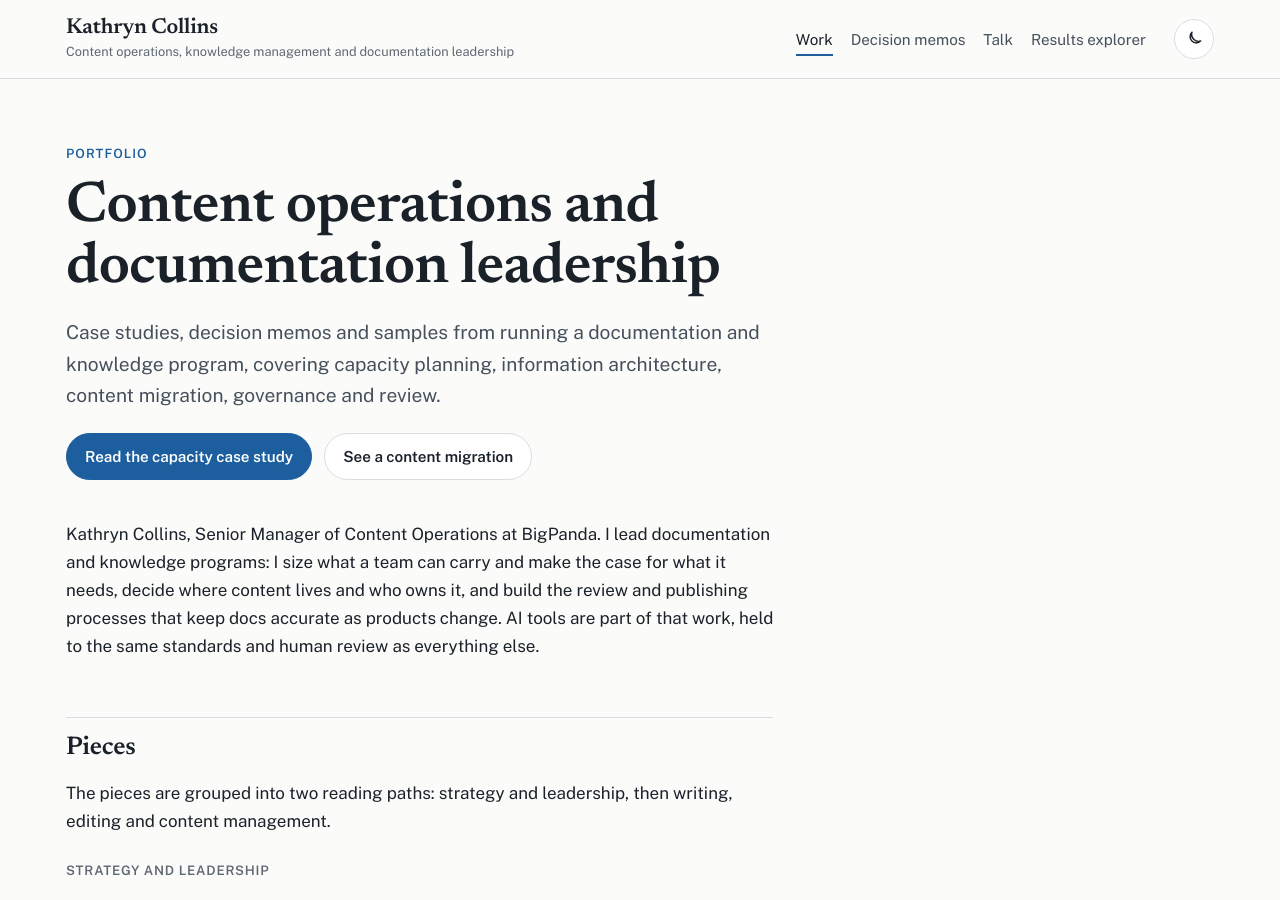
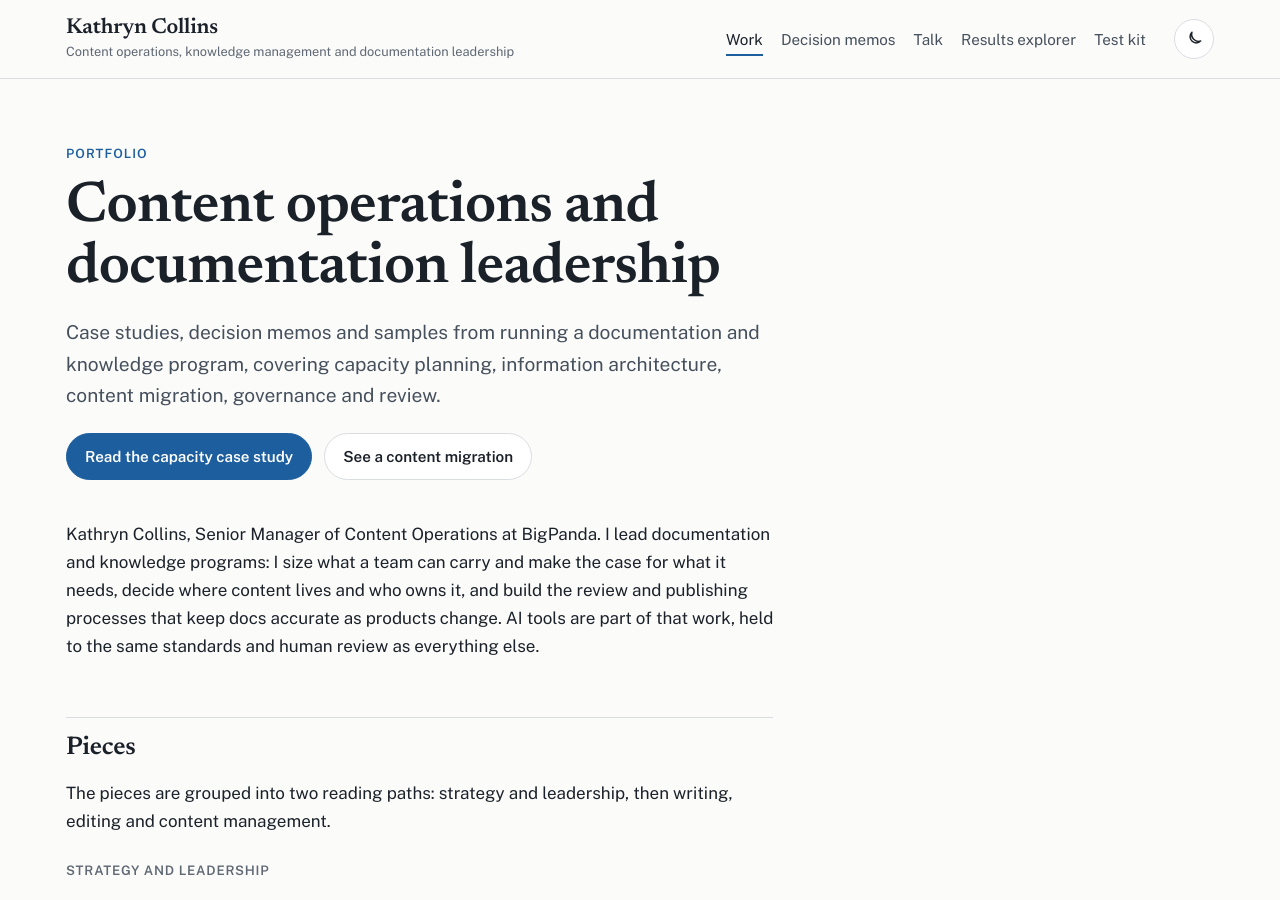
Before and after one commit to KathrynMCollins/portfolio-projects, a Jekyll site: the page built from README.md, in a window 1280 px wide and 900 px high. Built offline with Jekyll 4.4.1, drawn with Linux system fonts in a browser that asks for light colours; our own code applies the rules of GitHub Pages for plain Markdown files.

Commit message:
Restore test kit link in nav

```diff
--- a/_layouts/default.html
+++ b/_layouts/default.html
@@ -31,6 +31,7 @@
         <li><a href="{{ '/samples/decision-memos.html' | relative_url }}"{% if page.url contains '/decision-memos' %} aria-current="page"{% endif %}>Decision memos</a></li>
         <li><a href="{{ '/talks/same-standard-different-readers/' | relative_url }}"{% if page.url contains '/talks/' %} aria-current="page"{% endif %}>Talk</a></li>
         <li><a href="{{ '/explorer/' | relative_url }}"{% if page.url contains '/explorer/' %} aria-current="page"{% endif %}>Results explorer</a></li>
+        <li><a href="{{ '/test-kit/model-variance-kit/' | relative_url }}"{% if page.url contains '/test-kit/' %} aria-current="page"{% endif %}>Test kit</a></li>
       </ul>
     </nav>
     <button class="theme-toggle" type="button" data-theme-toggle aria-label="Switch to dark theme">
```
